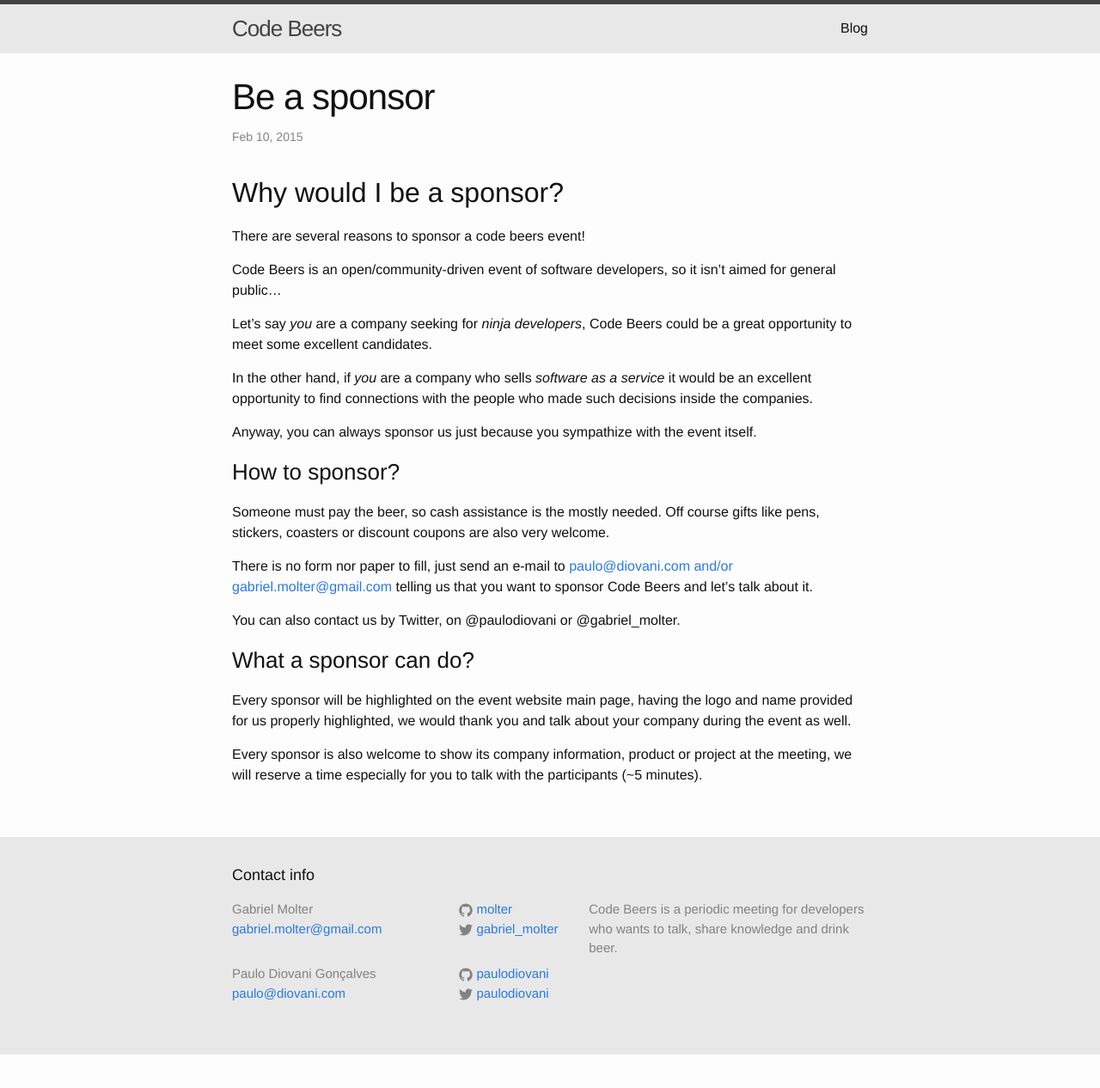
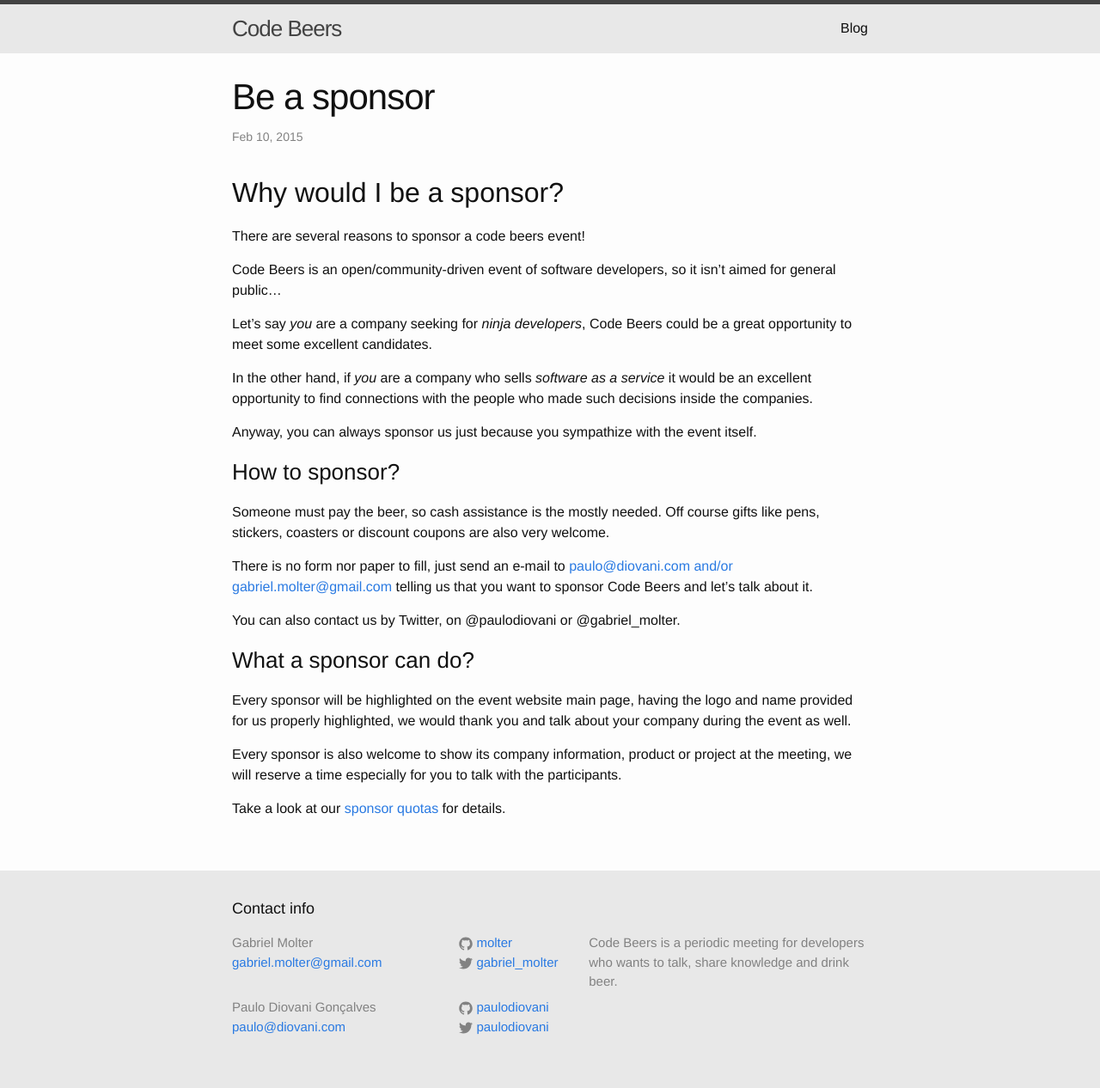
Before and after one commit to codebeers/codebeers.github.io, a Jekyll site: the page built from _posts/2015-02-10-be-a-sponsor.md, in a window 1280 px wide. Shown: the whole page at 86% size. Built offline with Jekyll 4.4.1, drawn with Linux system fonts in a browser that asks for light colours; nearby versions of some CDN libraries; before the commit the page ends 1227 px from its top, so only the background shows below that.

Commit message:
Link on sponsor page

```diff
--- a/_posts/2015-02-10-be-a-sponsor.md
+++ b/_posts/2015-02-10-be-a-sponsor.md
@@ -37,6 +37,9 @@ provided for us properly highlighted, we would thank you and talk about your com
 the event as well.
 
 Every sponsor is also welcome to show its company information, product or project at the
-meeting, we will reserve a time especially for you to talk with the participants (~5 minutes).
+meeting, we will reserve a time especially for you to talk with the participants.
+
+Take a look at our [sponsor quotas][quotas] for details.
 
 [sponsor-mail]: mailto:{{ site.contacts[1].email }}?cc={{ site.contacts[0].email }}&subject="[Code Beers] Let me be a sponsor"
+[quotas]: {% post_url 2015-02-26-sponsor-quotas %}
```
